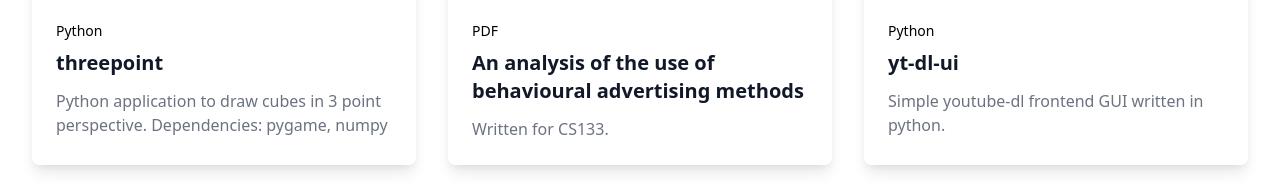
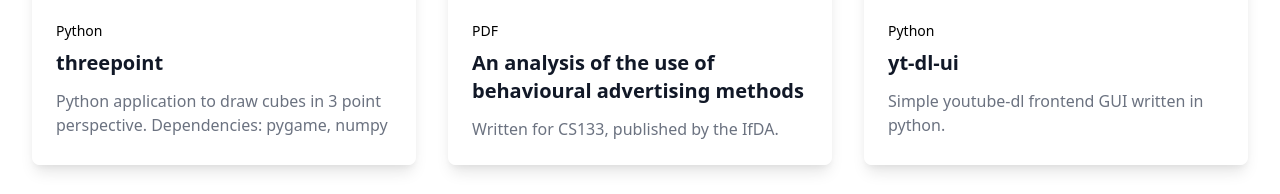
Before and after one commit to efbicief/efbicief.github.io, a plain HTML site: page index.html in a window 1280 px wide. Shown: the part 1383-1577 px from the top of the page. Drawn offline with nearby package versions, Linux system fonts and the light colour scheme; grey boxes are pictures that could not be loaded.

Commit message:
Update index.html

```diff
--- a/index.html
+++ b/index.html
@@ -201,7 +201,7 @@
                       An analysis of the use of behavioural advertising methods
                     </p>
                     <p class="mt-3 text-base text-gray-500">
-                      Written for CS133.
+                      Written for CS133, published by the IfDA.
                     </p>
                   </a>
                 </div>
```
